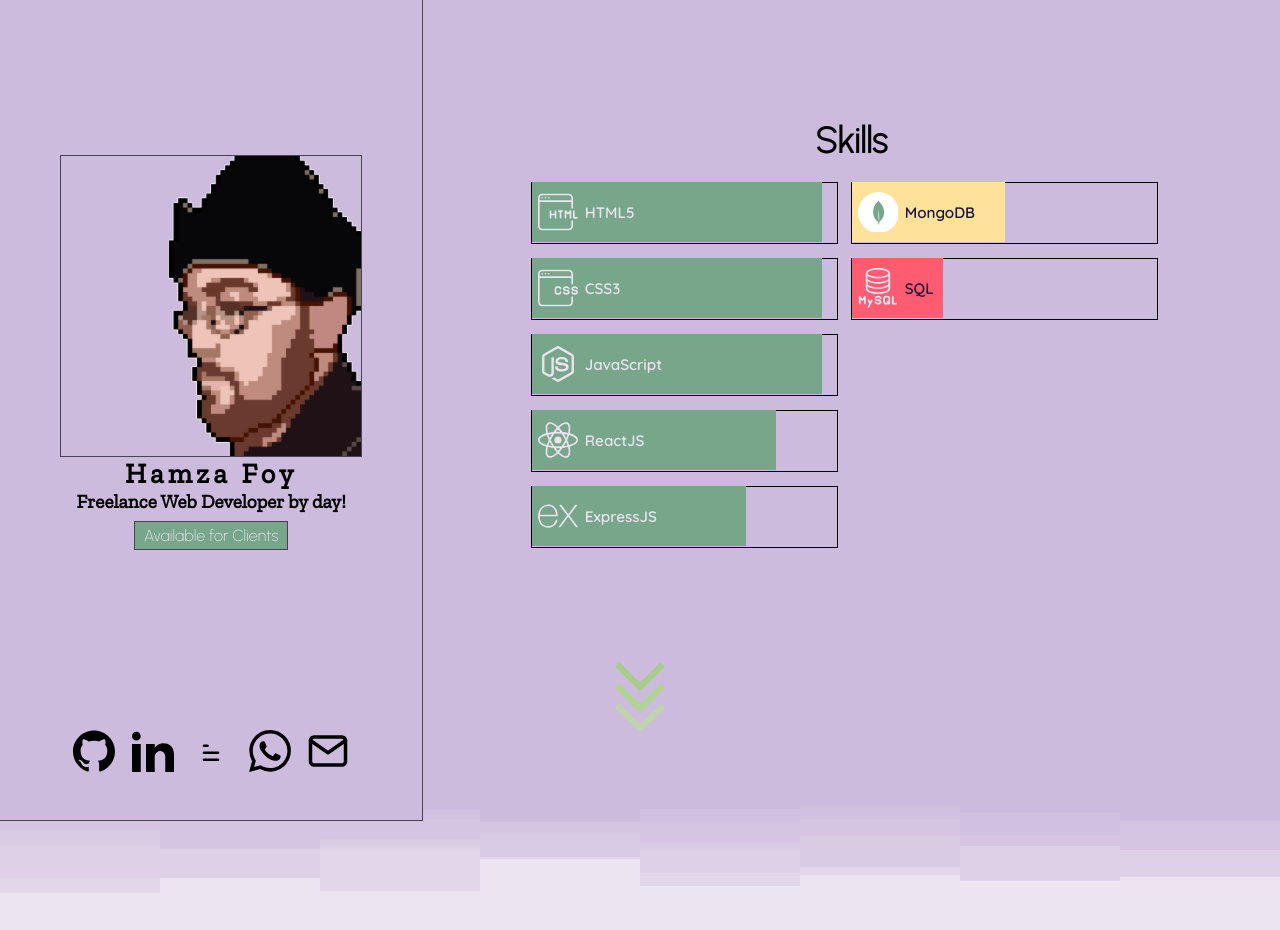
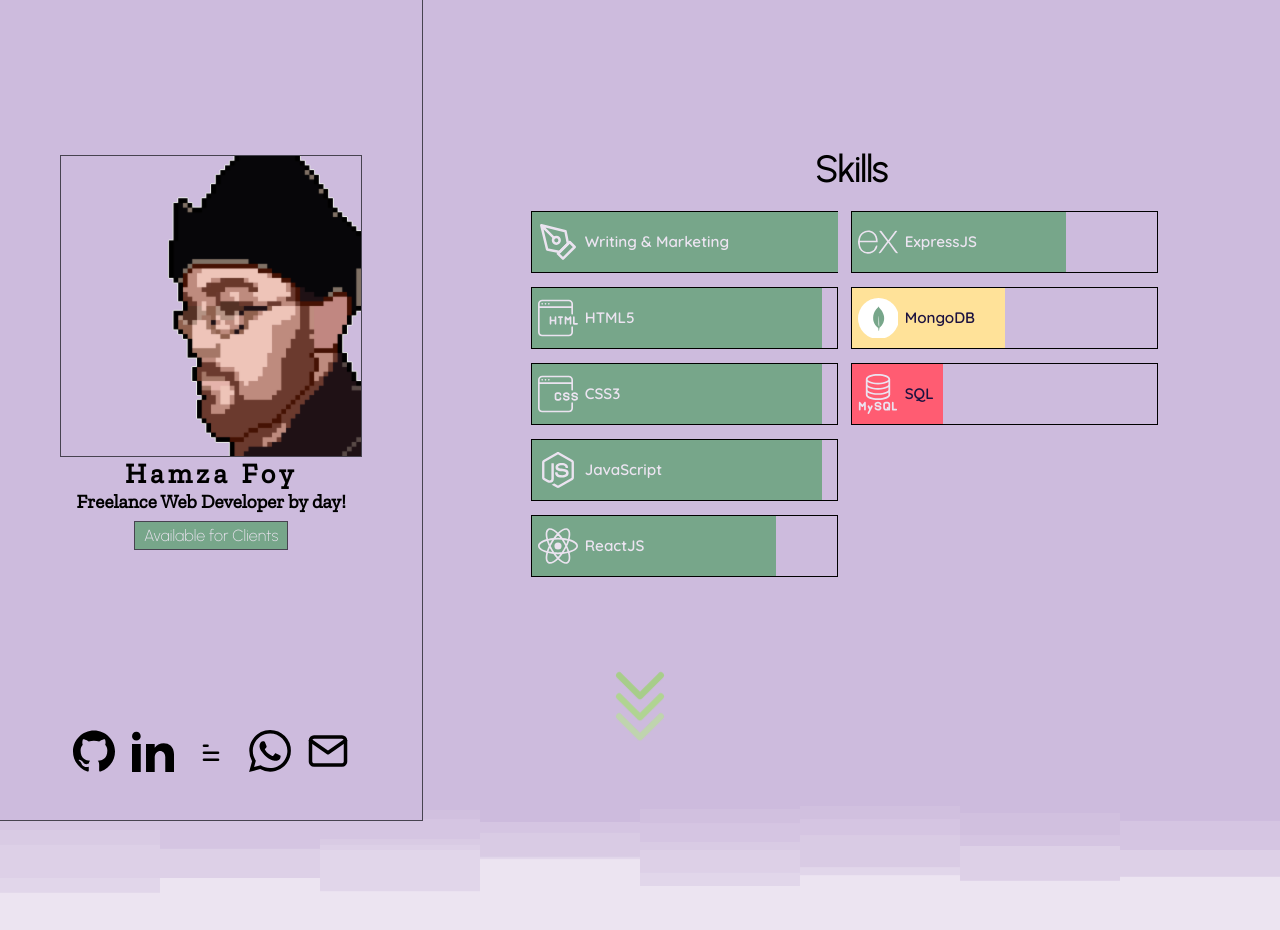
Before and after one commit to hamzafoy/hamza_foy_anthology, a React (Create React App) app: page / in a window 1280 px wide. Shown: the top 930 px of the page. Built offline with nearby package versions, Linux system fonts and the light colour scheme.

Commit message:
add content to header.

```diff
--- a/src/Header/Header.css
+++ b/src/Header/Header.css
@@ -84,9 +84,14 @@
     position: absolute;
     top: 0;
     left: 0;
-    height: 100%;
+    height: 100.25%;
     margin: -0.25px 0 0 -0.25px;
     background-color: #77A68A;
+}
+
+
+.tag-fill__writing {
+    width: 100.2%;
 }
 
 
@@ -153,8 +158,4 @@
 }
 
 
-.arrow {
-    margin-left: 33%;
 }
-
-}
--- a/src/Header/Header.js
+++ b/src/Header/Header.js
@@ -29,11 +29,46 @@ function ParallaxHeader() {
 
                 <section className="parallax-header">
 
+
+
+                </section>
+
+                <section className="parallax-header">
+
                     <h1 className="skills-container__label">
                         Skills
                     </h1>
 
                     <aside className="skills-tag-container">
+
+                    <div className="tag-container">
+
+                        <span className="tag-fill tag-fill__writing">
+
+                        <svg
+                        xmlns="http://www.w3.org/2000/svg"
+                        className="tag__icon"
+                        fill="none"
+                        stroke="currentColor"
+                        strokeLinecap="round"
+                        strokeLinejoin="round"
+                        strokeWidth="1.5"
+                        viewBox="0 0 24 24"
+                        >
+
+                            <path d="M12 19l7-7 3 3-7 7-3-3z"></path>
+                            <path d="M18 13l-1.5-7.5L2 2l3.5 14.5L13 18l5-5zM2 2l7.586 7.586"></path>
+                            <circle cx="11" cy="11" r="2"></circle>
+
+                        </svg>
+
+                            <p className="tag__label tag__label-white">
+                                Writing &amp; Marketing
+                            </p>
+
+                        </span>
+
+                    </div>
 
                         <div className="tag-container">
 
```
